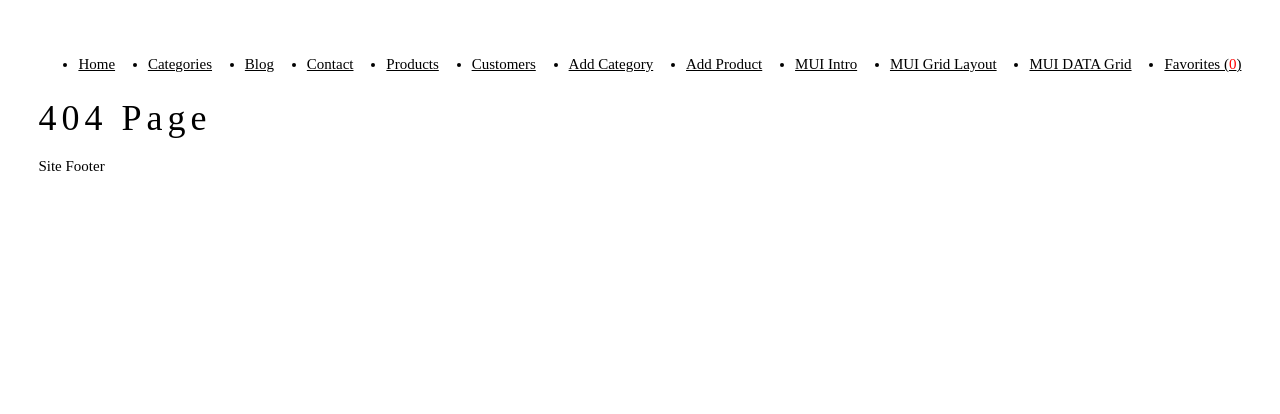
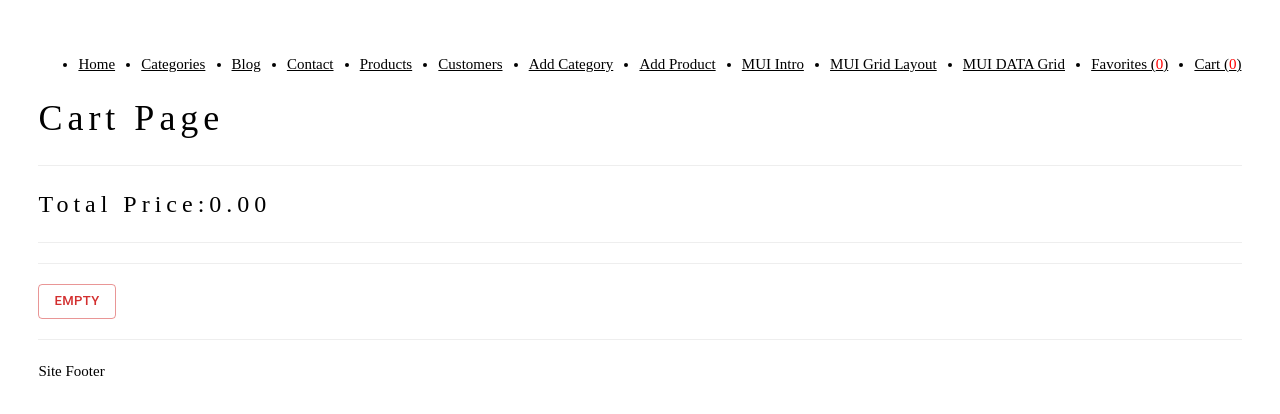
Before and after one commit to yakintech/tatil-budur-react-tutorial, a React (Create React App) app: page /cart in a window 1280 px wide. Before the commit this address had no page. Shown: the top 414 px of the page. Built offline with nearby package versions, Linux system fonts and the light colour scheme.

Commit message:
context cart sample

```diff
--- a/src/App.tsx
+++ b/src/App.tsx
@@ -18,11 +18,15 @@ import DataGridProducts from "./mui/DataGridProducts"
 import FavoritesPage from "./context/FavoritesPage"
 import { useContext } from "react"
 import { FavoritesContextType, favContext } from "./context/FavoritesContext"
+import { CartContext, CartContextType } from "./context/CartContext"
+import CartPage from "./context/CartPage"
 
 function App() {
 
 
-  const { favorites, setfavorites } = useContext(favContext) as FavoritesContextType
+  const { favorites } = useContext(favContext) as FavoritesContextType
+  const { cart } = useContext(CartContext) as CartContextType
+
 
   return <>
     <nav>
@@ -39,6 +43,7 @@ function App() {
         <li><Link to='/gridlayout'>MUI Grid Layout</Link></li>
         <li><Link to='/datagrid'>MUI DATA Grid</Link></li>
         <li><Link to='/favorites'>Favorites (<span style={{color:'red'}}>{favorites.length}</span>)</Link></li>
+        <li><Link to='/cart'>Cart (<span style={{color:'red'}}>{cart.length}</span>)</Link></li>
 
         {/* <li><a href="/products">Products - 2</a></li>
         <li><a href="/effectsample">Effect Sample</a></li> */}
@@ -63,6 +68,7 @@ function App() {
       <Route path="/gridlayout" element={<GridLayout />} />
       <Route path="/datagrid" element={<DataGridProducts />} />
       <Route path="/favorites" element={<FavoritesPage />} />
+      <Route path="/cart" element={<CartPage />} />
 
 
 
--- /dev/null
+++ b/src/context/CartContext.tsx
@@ -0,0 +1,26 @@
+import { createContext, useState } from "react"
+
+
+export const CartContext = createContext<CartContextType | null>(null)
+
+
+export const CartProvider = ({ children }: any) =>{
+
+    const [cart, setcart] = useState<CartItem[]>([])
+
+    return <CartContext.Provider value={{cart,setcart}}>{children}</CartContext.Provider>
+}
+
+
+export type CartContextType = {
+    cart: CartItem[]
+    setcart: (value: CartItem[]) => void
+}
+
+
+export interface CartItem {
+    id: number,
+    name: string,
+    quantity: number,
+    price: number
+}
--- /dev/null
+++ b/src/context/CartPage.tsx
@@ -0,0 +1,50 @@
+import React, { useContext } from 'react'
+import { CartContext, CartContextType, CartItem } from './CartContext'
+import { Button } from '@mui/material'
+
+function CartPage() {
+
+  const { cart, setcart } = useContext(CartContext) as CartContextType
+
+  var totalPrice = 0
+
+
+  cart.forEach(item => {
+    totalPrice = totalPrice + (item.price * item.quantity)
+  })
+
+
+  const removeCart = (id: number) =>{
+
+    var filteredCart = cart.filter(q => q.id != id);
+
+    setcart(filteredCart)
+
+  }
+
+  return (<>
+    <h1>Cart Page</h1>
+    <hr />
+    <h3>Total Price:{totalPrice.toFixed(2)}</h3>
+    <hr />
+    <ul>
+      {
+        cart && cart.map((item: CartItem, key: any) => {
+          return <>
+            <li style={{ display: 'flex', margin: 20 }}>
+              <h4>{item.name} - {item.price.toFixed(2)} * {item.quantity} = {(item.price * item.quantity).toFixed(2)}</h4>
+              <Button onClick={() => removeCart(item.id)} variant='outlined' color='error' >Remove Cart</Button>
+
+            </li>
+          </>
+        })
+      }
+    </ul>
+    <hr />
+    <Button onClick={() => setcart([])} variant='outlined' color='error' >Empty</Button>
+    <hr />
+  </>
+  )
+}
+
+export default CartPage
--- a/src/index.tsx
+++ b/src/index.tsx
@@ -4,6 +4,7 @@ import App from './App';
 import { BrowserRouter } from 'react-router-dom';
 import { CounterProvider } from './context/CounterContext';
 import { FavoritesProvider } from './context/FavoritesContext';
+import { CartProvider } from './context/CartContext';
 
 
 
@@ -14,6 +15,7 @@ const root = ReactDOM.createRoot(
 
 root.render(
   <BrowserRouter>
+    <CartProvider>
       <FavoritesProvider>
         <CounterProvider>
           <React.StrictMode>
@@ -21,7 +23,7 @@ root.render(
           </React.StrictMode>
         </CounterProvider>
       </FavoritesProvider>
-
+    </CartProvider>
   </BrowserRouter>
 
 );
--- a/src/mui/DataGridProducts.tsx
+++ b/src/mui/DataGridProducts.tsx
@@ -3,13 +3,15 @@ import { DataGrid, GridColDef, trTR } from '@mui/x-data-grid'
 import axios from 'axios'
 import React, { useContext, useEffect, useState } from 'react'
 import { FavoritesContextType, favContext } from '../context/FavoritesContext'
+import { CartContext, CartContextType, CartItem } from '../context/CartContext'
 
 function DataGridProducts() {
 
-    const [products, setproducts] = useState([])
+    const [products, setproducts] = useState<Product[]>([])
     const [loading, setloading] = useState(true)
 
     const { favorites, setfavorites } = useContext(favContext) as FavoritesContextType
+    const { cart, setcart } = useContext(CartContext) as CartContextType
 
     useEffect(() => {
         loadProducts()
@@ -66,6 +68,30 @@ function DataGridProducts() {
 
     }
 
+    const addToCart = (item: any) => {
+
+        var product = item as Product;
+
+        //eğer sepette ürün yoksa
+
+        var cartControl = cart.find(q => q.id == product.id)
+
+        if(!cartControl){
+            var newCartItem : CartItem = {
+                id: product.id!,
+                name: product.name!,
+                quantity:1,
+                price: product.unitPrice!
+            }
+
+            setcart([...cart, newCartItem])
+        }
+        else{
+            cartControl.quantity = cartControl.quantity + 1;
+            setcart([...cart])
+        }
+
+    }
 
     const columns: GridColDef[] = [
         {
@@ -81,7 +107,8 @@ function DataGridProducts() {
         {
             field: 'unitPrice',
             headerName: "Price",
-            width: 200
+            width: 200,
+            renderCell: (item: any) => <>{(item.row.unitPrice).toFixed(2)}</>
         },
         {
             field: 'taxPrice',
@@ -115,6 +142,17 @@ function DataGridProducts() {
                     color='success'
                     onClick={() => favOperation(item)}>{favButtonText(item.row.id)}</Button>
             }
+        },
+        {
+            field: "Cart",
+            headerName: "Cart",
+            width: 200,
+            renderCell: (item) => {
+                return <Button
+                    variant='contained'
+                    color='info'
+                    onClick={() => addToCart(item.row)}>Add To Cart</Button>
+            }
         }
     ]
 
@@ -138,3 +176,13 @@ function DataGridProducts() {
 }
 
 export default DataGridProducts
+
+
+
+interface Product{
+    id?:number
+    name?:string
+    unitPrice?:number
+    unitsInStock?: number
+    quantityPerUnit?:string
+}
```
Lines whose indentation alone changed are shown as unchanged.
